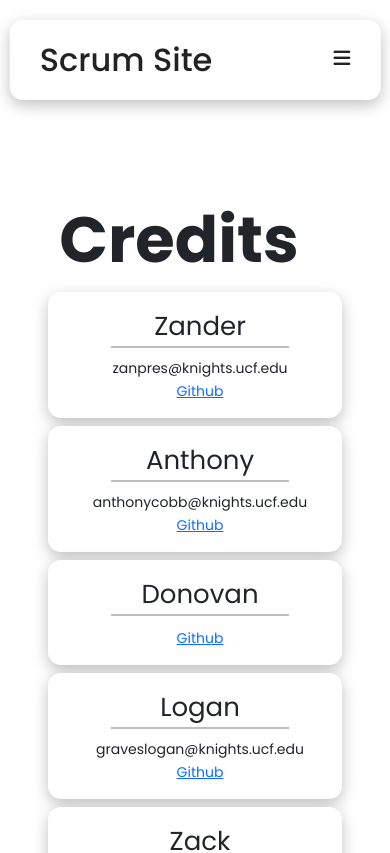
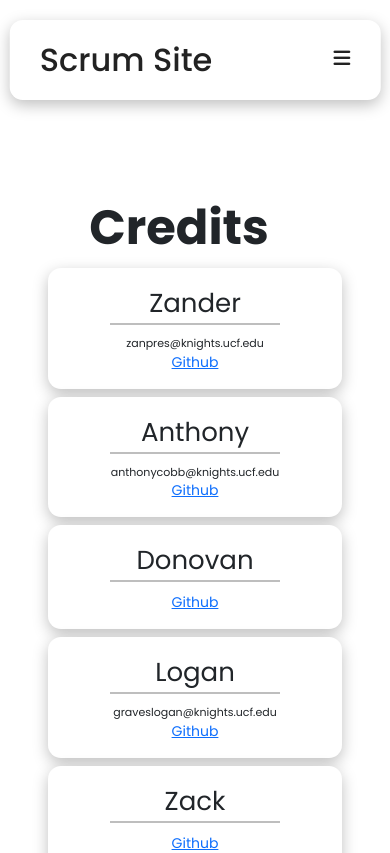
Before and after one commit to lastingParadox/cop4331-scrumsite, a React (Create React App) app in the folder client/: page /home/credits in a window 390 px wide. Shown: the top 853 px of the page. Built offline with nearby package versions, Linux system fonts and the light colour scheme.

Commit message:
cleaned up the appearance for the credits and footer components

```diff
--- a/client/src/components/home/Credits.css
+++ b/client/src/components/home/Credits.css
@@ -17,12 +17,15 @@
 
 .credits-card {
     position: relative;
+    display: flex;
+    justify-content: center;
+    align-items: center;
+    flex-direction: column;
     background-color: #ffff;
     border-radius: 13px;
-    padding: 15px 5px 15px 15px;
+    padding: 1rem;
     width: 100%;
-    min-width: 200px;
-    max-width: 400px;
+    max-width: 300px;
     box-shadow: 0 5px 15px 0 rgb(0, 0, 0, 0.25);
 }
 
@@ -59,7 +62,7 @@
     width: 100%;
 }
 
-@media screen and (max-width: 670px) {
+@media screen and (max-width: 550px) {
     .main-container {
         padding: 12rem 2rem 12rem 0;
     }
@@ -67,4 +70,12 @@
     .credits-container {
         padding: 0 2rem;
     }
+
+    .credits-title {
+        font-size: 3rem;
+    }
+
+    .credits-email {
+        font-size: 11px;
+    }
 }
--- a/client/src/components/home/Footer.css
+++ b/client/src/components/home/Footer.css
@@ -27,7 +27,7 @@
     padding-top: 2rem;
     text-align: start;
     display: flex;
-    justify-content: space-around;
+    justify-content: space-between;
     flex-wrap: wrap;
 }
 
```
